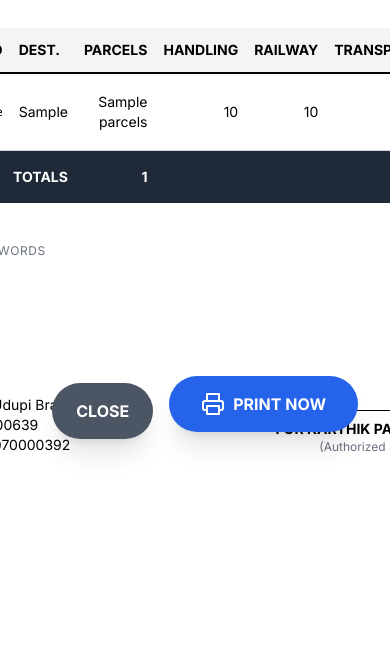
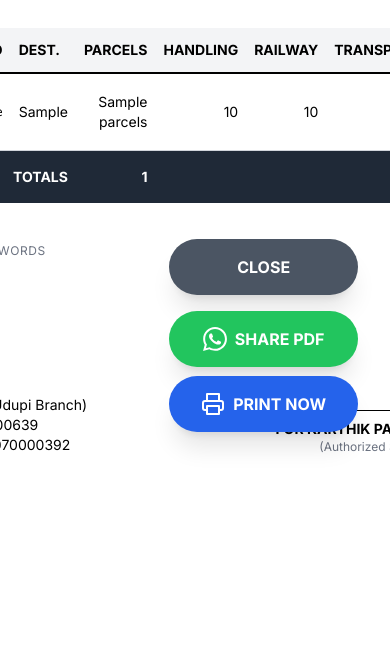
Before and after one commit to karthikshetty71/Karthik, a Flask app: template app/templates/invoice_print.html in a window 390 px wide; the page is wider, and only the part inside the window is pictured. Shown: the part 373-1026 px from the top of that part. Run offline with Flask 3, Linux system fonts and the light colour scheme; the template is opened without the code that fills it: most values are stand-ins (such as "Sample title", 1, 10 or a date in 2020); parts of the project's set-up code (start-up, migrations or seed data) failed here and were passed over; some libraries are stand-ins or nearby versions.

Commit message:
Mobile responsive fixes6

```diff
--- a/app/templates/invoice_print.html
+++ b/app/templates/invoice_print.html
@@ -8,7 +8,13 @@
         @import url('https://fonts.googleapis.com/css2?family=Inter:wght@400;700&display=swap');
         body { background: #555; font-family: 'Inter', sans-serif; display: flex; justify-content: center; padding: 20px; }
         .sheet { background: white; width: 210mm; min-height: 297mm; padding: 15mm; box-shadow: 0 0 10px rgba(0,0,0,0.5); color: black; position: relative; }
-        @media print { body { background: white; padding: 0; display: block; } .sheet { box-shadow: none; width: 100%; height: auto; margin: 0; padding: 10mm; } .no-print { display: none !important; } }
+
+        /* HIDE BUTTONS ON PRINT */
+        @media print {
+            body { background: white; padding: 0; display: block; }
+            .sheet { box-shadow: none; width: 100%; height: auto; margin: 0; padding: 10mm; }
+            .no-print { display: none !important; }
+        }
     </style>
 </head>
 <body>
@@ -30,7 +36,8 @@
         <div class="w-1/2 text-right">
             <div class="mb-4">
                 <p class="text-xs text-gray-500 uppercase tracking-wider">Invoice No</p>
-                    <p class="font-bold text-2xl text-red-600">{{ invoice_no }}</p> </div>
+                <p class="font-bold text-2xl text-red-600">{{ invoice_no }}</p>
+            </div>
             <div>
                 <p class="text-xs text-gray-500 uppercase tracking-wider">Month</p>
                 <p class="font-bold text-lg">{{ month }}</p>
@@ -94,11 +101,20 @@
         </div>
     </div>
 
-        <div class="fixed bottom-8 right-8 no-print flex gap-4">
-             <button onclick="window.close()" class="bg-gray-600 shadow-xl text-white px-6 py-4 rounded-full font-bold hover:bg-gray-700 transition">
+    <div class="fixed bottom-8 right-8 no-print flex flex-col md:flex-row gap-4 items-end">
+
+        <button onclick="window.close()" class="bg-gray-600 shadow-xl text-white px-6 py-4 rounded-full font-bold hover:bg-gray-700 transition w-full md:w-auto">
             CLOSE
         </button>
-            <button onclick="window.print()" class="bg-blue-600 shadow-xl text-white px-8 py-4 rounded-full font-bold hover:bg-blue-700 flex items-center gap-2 animate-bounce transition">
+
+        <a href="https://wa.me/?text=INVOICE%20SUMMARY%0A%0A📄%20Invoice%20No:%20{{ invoice_no }}%0A🏢%20Vendor:%20{{ vendor }}%0A📅%20Month:%20{{ month }}%0A📦%20Total%20Parcels:%20{{ total_parcels }}%0A💰%20Grand%20Total:%20₹{{ grand_total }}%0A%0A(Please%20find%20the%20PDF%20attached)"
+           target="_blank"
+           class="bg-green-500 shadow-xl text-white px-6 py-4 rounded-full font-bold hover:bg-green-600 transition flex items-center justify-center gap-2 w-full md:w-auto">
+            <svg class="w-6 h-6" fill="currentColor" viewBox="0 0 24 24"><path d="M.057 24l1.687-6.163c-1.041-1.804-1.588-3.849-1.587-5.946.003-6.556 5.338-11.891 11.893-11.891 3.181.001 6.167 1.24 8.413 3.488 2.245 2.248 3.481 5.236 3.48 8.414-.003 6.557-5.338 11.892-11.893 11.892-1.99-.001-3.951-.5-5.688-1.448l-6.305 1.654zm6.597-3.807c1.676.995 3.276 1.591 5.392 1.592 5.448 0 9.886-4.434 9.889-9.885.002-5.462-4.415-9.89-9.881-9.892-5.452 0-9.887 4.434-9.889 9.884-.001 2.225.651 3.891 1.746 5.634l-.999 3.648 3.742-.981zm11.387-5.464c-.074-.124-.272-.198-.57-.347-.297-.149-1.758-.868-2.031-.967-.272-.099-.47-.149-.669.149-.198.297-.768.967-.941 1.165-.173.198-.347.223-.644.074-.297-.149-1.255-.463-2.39-1.475-.883-.788-1.48-1.761-1.653-2.059-.173-.297-.018-.458.13-.606.134-.133.297-.347.446-.521.151-.172.2-.296.3-.495.099-.198.05-.372-.025-.521-.075-.148-.669-1.611-.916-2.206-.242-.579-.487-.501-.669-.51l-.57-.01c-.198 0-.52.074-.792.372-.272.297-1.04 1.016-1.04 2.479 0 1.462 1.065 2.875 1.213 3.074.149.198 2.095 3.2 5.076 4.487.709.306 1.263.489 1.694.626.712.226 1.36.194 1.872.118.571-.085 1.758-.719 2.006-1.413.248-.695.248-1.29.173-1.414z"/></svg>
+            SHARE PDF
+        </a>
+
+        <button onclick="window.print()" class="bg-blue-600 shadow-xl text-white px-8 py-4 rounded-full font-bold hover:bg-blue-700 flex items-center justify-center gap-2 animate-bounce transition w-full md:w-auto">
             <svg xmlns="http://www.w3.org/2000/svg" width="24" height="24" viewBox="0 0 24 24" fill="none" stroke="currentColor" stroke-width="2" stroke-linecap="round" stroke-linejoin="round"><polyline points="6 9 6 2 18 2 18 9"></polyline><path d="M6 18H4a2 2 0 0 1-2-2v-5a2 2 0 0 1 2-2h16a2 2 0 0 1 2 2v5a2 2 0 0 1-2 2h-2"></path><rect x="6" y="14" width="12" height="8"></rect></svg>
             PRINT NOW
         </button>
```
Lines whose indentation alone changed are shown as unchanged.
